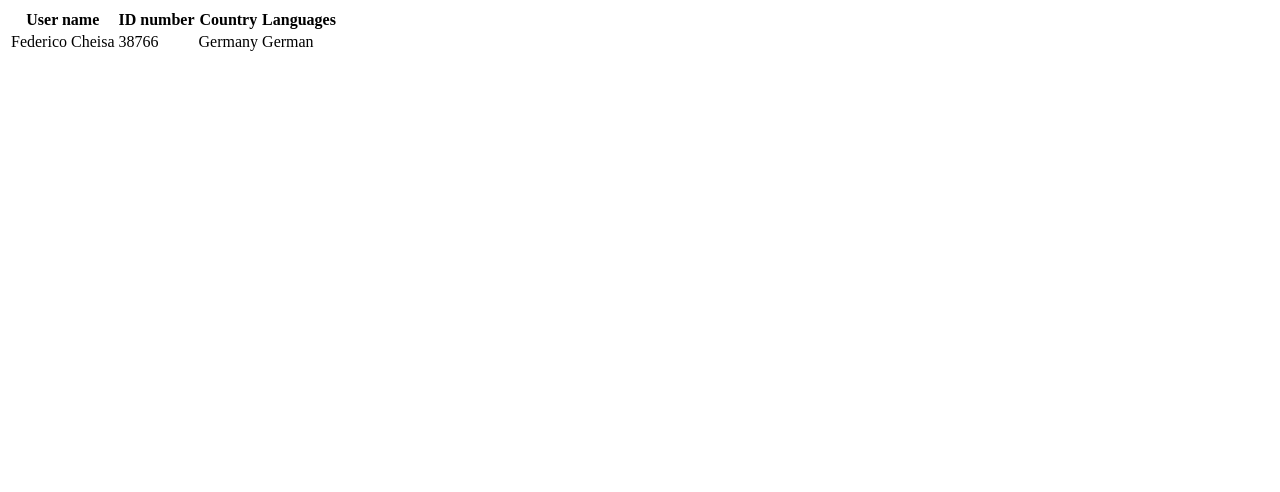
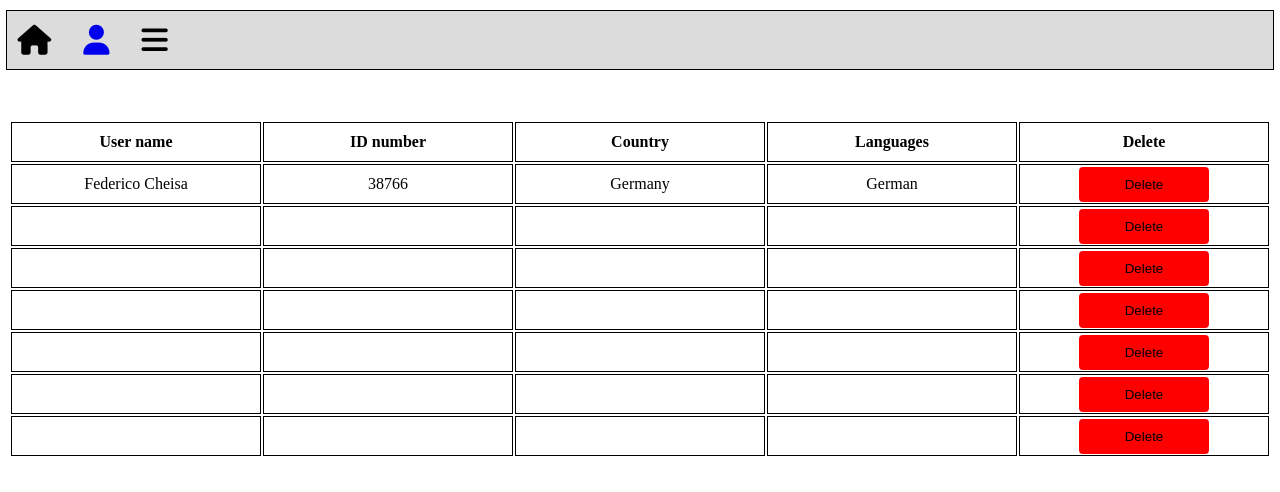
Before and after one commit to maina2/user-registration-management-system, a plain HTML site: page users.html in a window 1280 px wide. Drawn offline with Linux system fonts and the light colour scheme.

Commit message:
upload user registration management system

```diff
--- a/users.html
+++ b/users.html
@@ -7,21 +7,82 @@
     <title>Document</title>
     <link rel="stylesheet" href="./index.html">
     <link rel="stylesheet" href="./userstylesheet.css">
+    <link
+      rel="stylesheet"
+      href="https://cdnjs.cloudflare.com/ajax/libs/font-awesome/6.4.0/css/all.min.css"
+    />
 </head>
 <body>
+
+    <div class="navbar">
+        <i id="home" class="fa fa-house"></i>
+        <a href="./users.html"><i class="fa fa-user"></i></a>
+        <i class="fa-solid fa-bars"></i>
+
+      </div>
+
     <table>
         <tr>
           <th>User name</th>
-          <th>ID number</th>
-          <th>Country</th>
-          <th>Languages</th>
+          <th id="number">ID number</th>
+          <th id="country">Country</th>
+          <th id="languages">Languages</th>
+          <th> Delete</th>
         </tr>
         <tr>
           <td>Federico Cheisa</td>
-          <td>38766</td>
-          <td>Germany</td>
-          <td>German</td>
+          <td id="number">38766</td>
+          <td id="country">Germany</td>
+          <td id="languages">German</td>
+          <td><button>Delete</button></td>
         </tr>
+        <tr>
+            <td></td>
+            <td id="number"></td>
+            <td id="country"></td>
+            <td id="languages"></td>
+            <td><button>Delete</button></td>
+        </tr>
+        <tr>
+            <td></td>
+            <td id="number"></td>
+            <td id="country"></td>
+            <td id="languages"></td>
+            <td><button>Delete</button></td>
+        </tr>
+        <tr>
+            <td></td>
+            <td id="number"></td>
+            <td id="country"></td>
+            <td id="languages"></td>
+            <td><button>Delete</button></td>
+        </tr>
+
+        </tr>
+        <tr>
+            <td></td>
+            <td id="number"></td>
+            <td id="country"></td>
+            <td id="languages"></td>
+            <td><button>Delete</button></td>
+        </tr>
+        <tr>
+            <td></td>
+            <td id="number"></td>
+            <td id="country"></td>
+            <td id="languages"></td>
+            <td><button>Delete</button></td>
+        </tr>
+        <tr>
+            <td></td>
+            <td id="number"></td>
+            <td id="country"></td>
+            <td id="languages"></td>
+            <td><button>Delete</button></td>
+        </tr>
+
+
+
 
       </table>
 
--- a/userstylesheet.css
+++ b/userstylesheet.css
@@ -0,0 +1,63 @@
+
+*{
+    margin: 0;
+    padding: 0;
+    box-sizing: border-box;
+
+}
+body{
+    display: flex;
+    justify-content: center;
+    align-items: center;
+    flex-direction: column;
+
+}
+.navbar{
+    display: flex;
+    align-items: center;
+    width: 99%;
+    height: 60px;
+    border: solid black 1px;
+    background-color: #DCDCDC;
+    margin-top: 10px;
+    gap: 2rem;
+    padding-left: 10px;
+
+
+}
+i{
+    display: flex;
+    justify-content: end;
+    font-size: 30px;
+
+}
+table{
+    align-self: center;
+    margin-top: 50px;
+
+}
+
+tr{ border: 1px solid black;
+    /* width: 0px; */
+    height: 40px;
+
+}
+td{ border: 1px solid black;
+    width: 250px;
+    height: 40px;
+    text-align: center;
+
+}
+th{
+    border: 1px solid black;
+
+}
+
+button{
+    width: 130px;
+    height: 35px;
+    background-color: red;
+    border: none;
+    border-radius: 4px;
+    text-align: center;
+}
```
